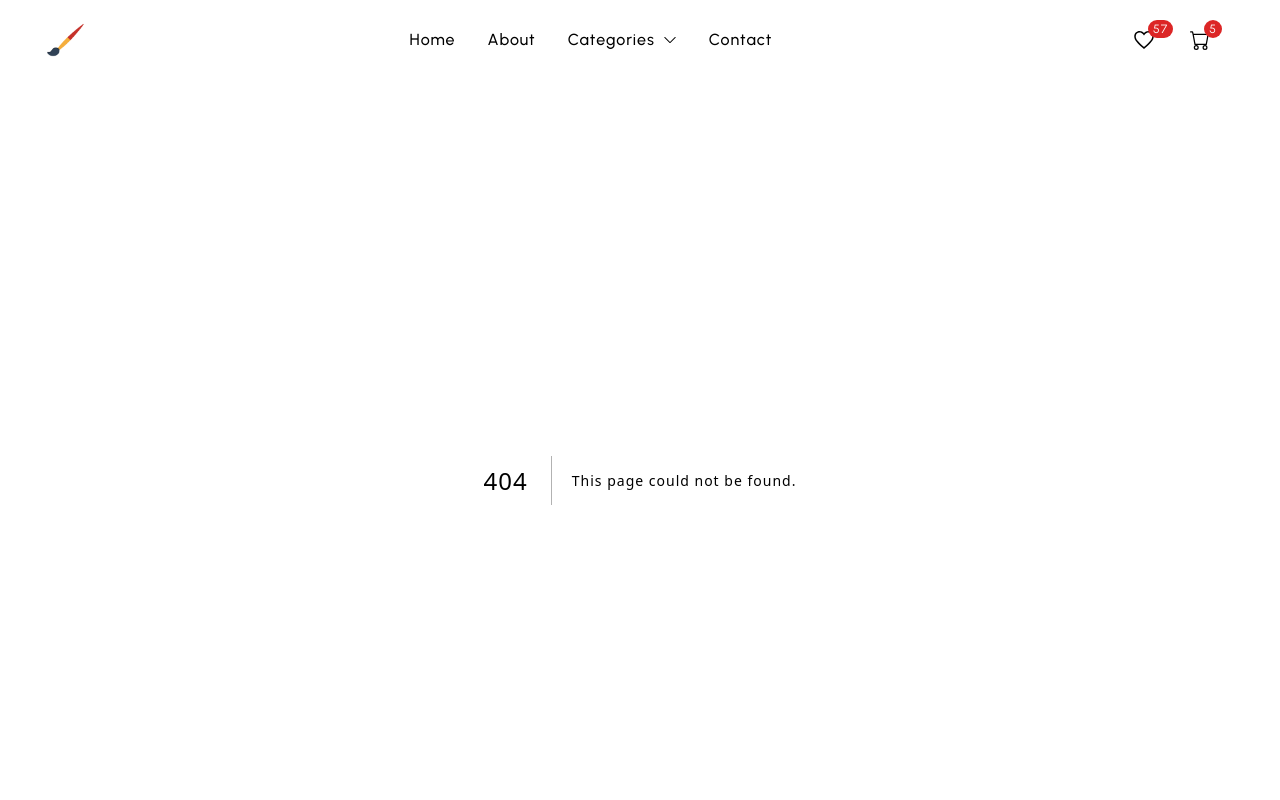
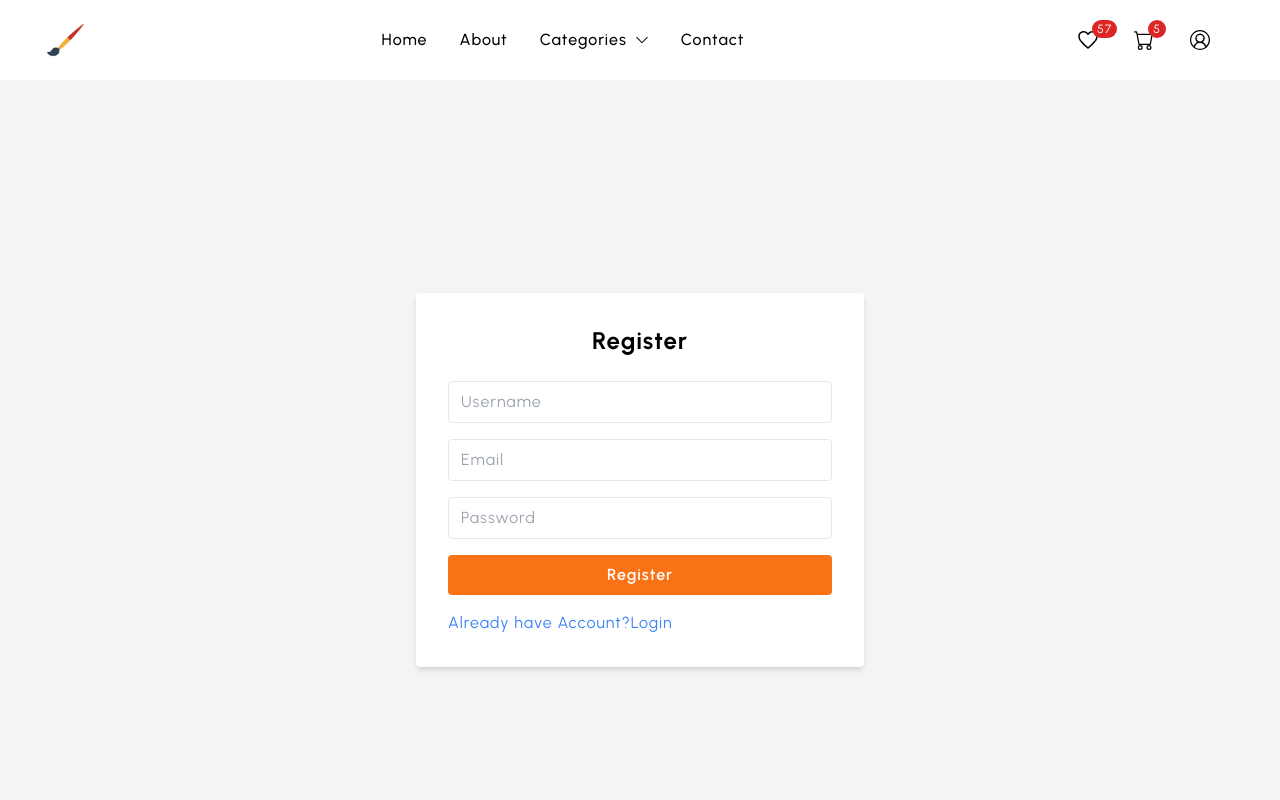
Before and after one commit to spoorthi2342/frontend, a Next.js app: page /register in a window 1280 px wide. Before the commit this address had no page. Shown: the top 800 px of the page. Built offline with nearby package versions, Linux system fonts and the light colour scheme.

Commit message:
Added Login and signup pages

```diff
--- a/app/components/Header.jsx
+++ b/app/components/Header.jsx
@@ -1,3 +1,4 @@
+// Header.js
 'use client'
 import React, { useState, useEffect } from 'react';
 import Image from 'next/image';
@@ -9,6 +10,7 @@ import { IoMdHeartEmpty } from 'react-icons/io';
 import { BsCart } from 'react-icons/bs';
 import { BiMenuAltRight } from 'react-icons/bi';
 import { VscChromeClose } from 'react-icons/vsc';
+import { VscAccount } from "react-icons/vsc";
 import MobileMenu from './MobileMenu';
 
 const Header = () => {
@@ -16,6 +18,7 @@ const Header = () => {
   const [showCartMenu, setShowCartMenu] = useState(false);
   const [show, setShow] = useState('translate-y-0');
   const [lastScrolly, setLastScrolly] = useState(0);
+  const [showDropdown, setShowDropdown] = useState(false); // State for dropdown menu
 
   const controlNavbar = () => {
     if (window.scrollY > 200) {
@@ -37,31 +40,59 @@ useEffect(() => {
     };
   }, [lastScrolly]);
 
+  const toggleDropdown = () => {
+    setShowDropdown(!showDropdown); // Toggle dropdown menu state
+  };
+
+  const closeDropdown=()=>{
+    setShowDropdown(false)
+  }
 
   return (
     <header className={`w-full h-[50px] md:h-[80px] bg-white flex items-center justify-between z-20 sticky top-0 transition-transform duration-300 ${show}`}>
       <Wrapper className={'h-[60px] flex justify-between items-center'}>
         <Link href={'/'}>
+          <div>
             <Image src={logo} alt='logo image' height={50} width={50} />
+          </div>
         </Link>
         <Menu showCartMenu={showCartMenu} setShowCartMenu={setShowCartMenu} />
         {mobileMenu && (
           <MobileMenu showCartMenu={showCartMenu} setShowCartMenu={setShowCartMenu} setMobileMenu={setMobileMenu} />
         )}
-        <div className='flex item-center gap-2 text-black mr-4'>
+        <div className='flex item-center gap-2 text-black mr-4 relative'>
           <div className='w-8 md:w-12 h-8 md:h-12 rounded-full flex justify-center items-center hover:bg-black/[0.05] cursor-pointer relative'>
             <IoMdHeartEmpty className='text-[19px] md:text-[24px]' />
             <div className='h-[14px] md:h-[18px] min-w-[14px] md:min-w-[18px] rounded-full bg-red-600 absolute top-1 mr-4 left-5 md:left-7 text-white text-[10px] md:text-[12px] flex justify-center items-center px-[2px] md:px-[5px]'>
               57
             </div>
           </div>
-         <Link href={"../Cart"}>
+          <Link href={"/Cart"}>
+            <div>
               <div className='w-8 md:w-12 h-8 md:h-12 rounded-full flex justify-center items-center hover:bg-black/[0.05] cursor-pointer relative'>
                 <BsCart className='text-[15px] md:text-[20px]' />
                 <div className='h-[14px] md:h-[18px] min-w-[14px] md:min-w-[18px] rounded-full bg-red-600 absolute top-1 mr-4 left-5 md:left-7 text-white text-[10px] md:text-[12px] flex justify-center items-center px-[2px] md:px-[5px]'>
                   5
                 </div>
-          </div></Link>
+              </div>
+            </div>
+          </Link>
+
+          <div className='relative'>
+            <div className='w-8 md:w-12 h-8 md:h-12 rounded-full flex justify-center items-center hover:bg-black/[0.05] cursor-pointer' onClick={toggleDropdown}>
+              <VscAccount className='text-[15px] md:text-[20px]' />
+            </div>
+            {showDropdown && (
+              <div className='absolute right-0 mt-2 w-48 bg-white shadow-lg rounded-md overflow-hidden z-10'>
+
+                <Link href='../register'>
+                  <div className='block px-4 py-2 text-sm text-gray-700 hover:bg-gray-100'onClick={closeDropdown}>Sign Up</div>
+                </Link>
+
+              </div>
+            )}
+          </div>
+
           <div className='w-8 md:w-12 h-8 md:h-12 rounded-full flex md:hidden justify-center items-center  hover:bg-black/[0.05] cursor-pointer relative -mr-2'>
             {mobileMenu ? (
               <VscChromeClose className='text-[16px]' onClick={() => setMobileMenu(false)} />
--- /dev/null
+++ b/app/components/app.js
@@ -0,0 +1,71 @@
+// App.js
+
+import React from 'react';
+import { BrowserRouter as Router, Switch, Route } from 'react-router-dom';
+import Login from '../login';
+import Register from '../register';
+
+const App = () => {
+  const handleLogin = async (email, password) => {
+    try {
+      const response = await fetch('/api/login', {
+        method: 'POST',
+        headers: {
+          'Content-Type': 'application/json',
+        },
+        body: JSON.stringify({ email, password }),
+      });
+
+      if (response.ok) {
+        const { token } = await response.json();
+        localStorage.setItem('authToken', token); // Store token in local storage
+        // Redirect or perform actions after successful login
+      } else {
+        // Handle error response
+        console.error('Login failed');
+      }
+    } catch (error) {
+      console.error('Login failed:', error);
+    }
+  };
+
+  const handleRegister = async (userData) => {
+    try {
+      const response = await fetch('/api/register', {
+        method: 'POST',
+        headers: {
+          'Content-Type': 'application/json',
+        },
+        body: JSON.stringify(userData),
+      });
+
+      if (response.ok) {
+        // Handle successful registration
+        console.log('Registration successful');
+      } else {
+        // Handle error response
+        console.error('Registration failed');
+      }
+    } catch (error) {
+      console.error('Registration failed:', error);
+    }
+  };
+
+  return (
+    <Router>
+      <div className="App">
+        <Switch>
+          <Route path="../login">
+            <Login handleLogin={handleLogin} />
+          </Route>
+          <Route path="../register">
+            <Register handleRegister={handleRegister} />
+          </Route>
+          {/* Add additional routes or components as needed */}
+        </Switch>
+      </div>
+    </Router>
+  );
+};
+
+export default App;
--- /dev/null
+++ b/app/login/page.js
@@ -0,0 +1,67 @@
+'use client'
+import React, { useState } from 'react';
+
+const Login = () => {
+  const [email, setEmail] = useState('');
+  const [password, setPassword] = useState('');
+  const [error, setError] = useState('');
+
+  const handleSubmit = async (e) => {
+    e.preventDefault();
+    setError(''); // Clear previous errors
+
+    try {
+      console.log('Sending request with:', { email, password }); // Debug log
+      const response = await fetch('http://localhost:5000/api/login', {
+        method: 'POST',
+        headers: {
+          'Content-Type': 'application/json',
+        },
+        body: JSON.stringify({ email, password }),
+      });
+
+      if (response.ok) {
+        const { token } = await response.json();
+        console.log('Login successful:', token); // Debug log
+        localStorage.setItem('authToken', token);
+      } else {
+        // Handle error response
+        console.error('Login failed:', response.statusText);
+      }
+    } catch (error) {
+      console.error('Login failed:', error);
+    }
+  };
+
+  return (
+    <div className='flex items-center justify-center min-h-screen bg-gray-100'>
+      <div className='w-full max-w-md p-8  bg-white rounded shadow-md' >
+      <h2 className='text-2xl font-bold text-center mb-4'>Login</h2>
+      <form onSubmit={handleSubmit} className="space-y-4">
+        <input
+          type="email"
+          placeholder="Email"
+          value={email}
+          onChange={(e) => setEmail(e.target.value)}
+          required
+          className="w-full px-3 py-2 border rounded focus:outline-none focus:ring-2 focus:ring-blue-500"
+        />
+        <input
+          type="password"
+          placeholder="Password"
+          value={password}
+          onChange={(e) => setPassword(e.target.value)}
+          required
+          className="w-full px-3 py-2 border rounded focus:outline-none focus:ring-2 focus:ring-blue-500"
+        />
+        <button  className="w-full py-2 font-semibold text-white bg-orange-500 rounded hover:bg-orange-600 focus:outline-none focus:ring-2 focus:ring-orange-500 focus:ring-offset-2 "type="submit">Login</button>
+        <p className='text-blue-500'> Forgot Password?</p>
+      </form>
+      {error && <p className="mt-4 text-center text-red-500">{error}</p>}
+    </div>
+    </div>
+
+  );
+};
+
+export default Login;
--- a/app/page.js
+++ b/app/page.js
@@ -9,27 +9,27 @@ import { fetchdataFromAPi } from "@/utils/api";
 import React,{useState,useEffect} from "react";
 
 // Fetch data inside the component
-async function getProducts() {
-  const products = await fetchdataFromAPi("/api/products?populate=*");
-  return products;
-}
-<h1></h1>
+// async function getProducts() {
+//   const products = await fetchdataFromAPi("/api/products?populate=*");
+//   return products;
+// }
+// <h1></h1>
 export default function Home() {
-  const [products, setProducts] = React.useState(null);
+  // const [products, setProducts] = React.useState(null);
 
-  React.useEffect(() => {
-    async function fetchData() {
-      const data = await getProducts();
-      setProducts(data);
-    }
+  // React.useEffect(() => {
+  //   async function fetchData() {
+  //     const data = await getProducts();
+  //     setProducts(data);
+  //   }
 
-    fetchData();
-  }, []);
+  //   fetchData();
+  // }, []);
 
   return (
     <div>
       <HeroBanner/>
-      <h1>{products?.data?.[0]?.attributes?.name}</h1>
+
       <Wrapper>
         <div className="text-center max-w-[800px] mx-auto my-[50px] md:my-[80px]">
           <div className="font-bold text-lg">Adding Colours to Your Life!!</div>
@@ -37,9 +37,12 @@ export default function Home() {
             inspires connection, and enriches lives.</div>
         </div>
         <div className="grid grid-cols-1 md:grid-cols-2 lg:grid-cols-3 gap-5 my-14 px-5 md:px-0">
-          {products?.data?.map((product, index) => (
-            <ProductCard key={index} product={product}/>
-          ))}
+        <ProductCard />
+        <ProductCard />
+        <ProductCard />
+        <ProductCard />
+        <ProductCard />
+        <ProductCard />
         </div>
       </Wrapper>
     </div>
--- /dev/null
+++ b/app/register/page.js
@@ -0,0 +1,84 @@
+'use client'
+import React, { useState } from 'react';
+import Link from 'next/link';
+
+const Register = () => {
+  const [username, setUsername] = useState('');
+  const [email, setEmail] = useState('');
+  const [password, setPassword] = useState('');
+  const [error, setError] = useState('');
+
+  const handleSubmit = async (e) => {
+    e.preventDefault();
+    setError(''); // Clear previous errors
+
+    try {
+      const response = await fetch('http://localhost:5000/api/users', {
+        method: 'POST',
+        headers: {
+          'Content-Type': 'application/json',
+        },
+        body: JSON.stringify({ username, email, password }),
+      });
+
+      if (response.ok) {
+        console.log('Registration successful');
+        // Handle successful registration
+      } else {
+        setError('Registration failed. Please check your details and try again.');
+        console.error('Registration failed');
+      }
+    } catch (error) {
+      setError('An error occurred. Please try again later.');
+      console.error('Registration failed:', error);
+    }
+  };
+
+  return (
+    <div className="flex items-center justify-center min-h-screen bg-gray-100">
+      <div className="w-full max-w-md p-8 space-y-6 bg-white rounded shadow-md">
+        <h2 className="text-2xl font-bold text-center">Register</h2>
+        <form onSubmit={handleSubmit} className="space-y-4">
+          <input
+            type="text"
+            placeholder="Username"
+            value={username}
+            onChange={(e) => setUsername(e.target.value)}
+            required
+            className="w-full px-3 py-2 border rounded focus:outline-none focus:ring-2 focus:ring-blue-500"
+          />
+          <input
+            type="email"
+            placeholder="Email"
+            value={email}
+            onChange={(e) => setEmail(e.target.value)}
+            required
+            className="w-full px-3 py-2 border rounded focus:outline-none focus:ring-2 focus:ring-blue-500"
+          />
+          <input
+            type="password"
+            placeholder="Password"
+            value={password}
+            onChange={(e) => setPassword(e.target.value)}
+            required
+            className="w-full px-3 py-2 border rounded focus:outline-none focus:ring-2 focus:ring-blue-500"
+          />
+          <button
+            type="submit"
+            className="w-full py-2 font-semibold text-white bg-orange-500 rounded hover:bg-orange-600 focus:outline-none focus:ring-2 focus:ring-orange-500 focus:ring-offset-2"
+          >
+            Register
+          </button>
+          <p className='text-blue-500'>Already have Account?
+          <Link href='../login'>
+                  Login
+                </Link>
+          </p>
+        </form>
+        {error && <p className="mt-4 text-center text-red-500">{error}</p>}
+      </div>
+    </div>
+  );
+};
+
+export default Register;
--- a/jsconfig.json
+++ b/jsconfig.json
@@ -1,4 +1,3 @@
-
 {
   "compilerOptions": {
     "paths": {
--- a/next.config.mjs
+++ b/next.config.mjs
@@ -1,4 +1,6 @@
 /** @type {import('next').NextConfig} */
-const nextConfig = {};
+const nextConfig = {
+
+};
 
 export default nextConfig;
--- a/utils/url.js
+++ b/utils/url.js
@@ -1,2 +1,2 @@
- export const STRAPI_API_TOKEN=process.env.NEXT_PUBLIC_STRAPI_API_TOKEN;
-  export const API_URL= process.env.NEXT_PUBLIC_STRAPI_API_URL || "https://localhost:1337";
+//  export const STRAPI_API_TOKEN=process.env.NEXT_PUBLIC_STRAPI_API_TOKEN;
+//   export const API_URL= process.env.NEXT_PUBLIC_STRAPI_API_URL || "https://localhost:1337";
```
Also changed, not shown: utils/api.js (+12 -12 lines), 1 other file (tests, documents, lock files or other folders). Lines whose indentation alone changed are shown as unchanged.
